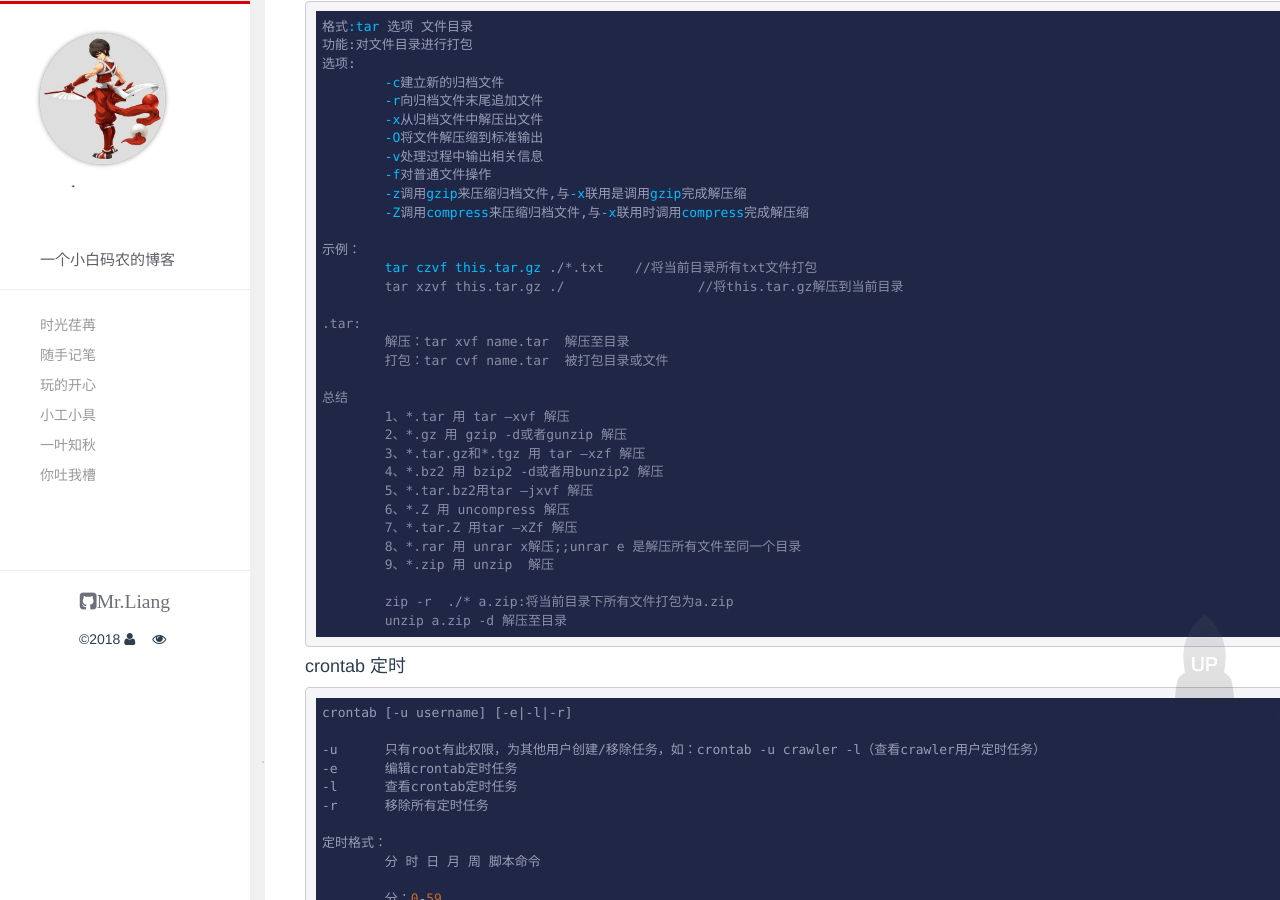
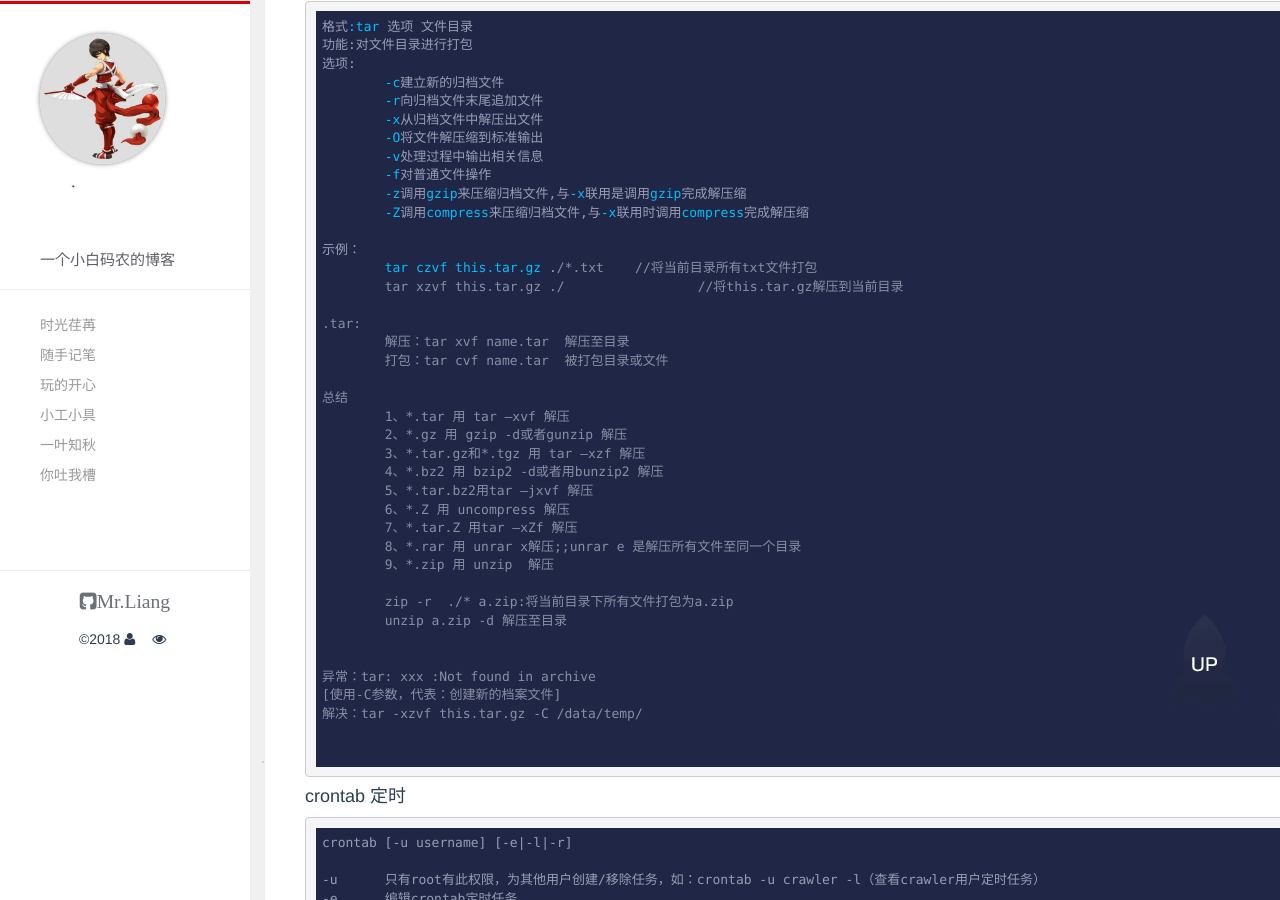
Before and after one commit to liangrengongzuoshi/liangzai.pub, a Jekyll site: the page built from _posts/2017-05-26-linux.md, in a window 1280 px wide and 900 px high, scrolled down 7632 px. Built offline with Jekyll 4.4.1, drawn with Linux system fonts in a browser that asks for light colours; comment, search, counter and statistics services are not loaded.

Commit message:
modify tar

````diff
--- a/_posts/2017-05-26-linux.md
+++ b/_posts/2017-05-26-linux.md
@@ -440,6 +440,13 @@ exec和xargs有类似功能：
 
 	zip -r  ./* a.zip:将当前目录下所有文件打包为a.zip
 	unzip a.zip -d 解压至目录
+
+
+异常：tar: xxx :Not found in archive
+[使用-C参数，代表：创建新的档案文件]
+解决：tar -xzvf this.tar.gz -C /data/temp/
+
+
 ```
 
 #### crontab 定时
````
